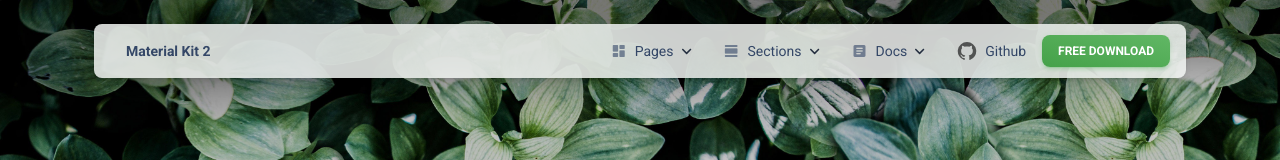
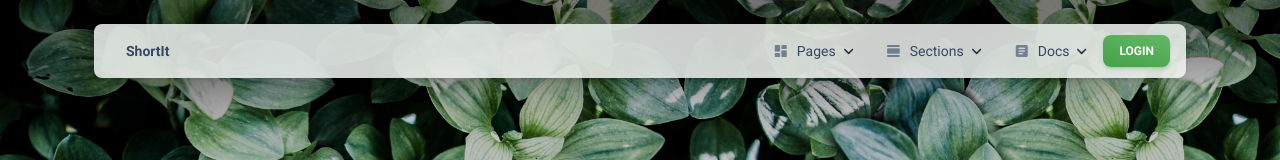
Before and after one commit to Chohanwool/shortIt, a Vue app: page / in a window 1280 px wide. Shown: the top 160 px of the page. Built offline with nearby package versions, Linux system fonts and the light colour scheme.

Commit message:
[Init] 메인페이지 > 네비게이션바 수정정

```diff
--- a/package.json
+++ b/package.json
@@ -10,7 +10,7 @@
   "dependencies": {
     "@popperjs/core": "2.11.5",
     "bootstrap": "5.1.3",
-    "pinia": "2.0.14",
+    "pinia": "^2.0.14",
     "prismjs": "1.28.0",
     "typed.js": "2.0.12",
     "vue": "3.2.36",
--- a/src/examples/navbars/NavbarDefault.vue
+++ b/src/examples/navbars/NavbarDefault.vue
@@ -8,6 +8,10 @@ import ArrDark from "@/assets/img/down-arrow-dark.svg";
 import downArrow from "@/assets/img/down-arrow.svg";
 import DownArrWhite from "@/assets/img/down-arrow-white.svg";
 
+import { useAppStore } from "@/stores/index.js";
+
+const appStore = useAppStore();
+
 const props = defineProps({
   action: {
     type: Object,
@@ -15,32 +19,34 @@ const props = defineProps({
     color: String,
     label: String,
     default: () => ({
-      route: "https://www.creative-tim.com/product/vue-material-kit",
+      route: "/",
       color: "bg-gradient-success",
-      label: "Free Download"
-    })
+      label: "Login",
+    }),
   },
   transparent: {
     type: Boolean,
-    default: false
+    default: false,
   },
   light: {
     type: Boolean,
-    default: false
+    default: false,
   },
   dark: {
     type: Boolean,
-    default: false
+    default: false,
   },
   sticky: {
     type: Boolean,
-    default: false
+    default: false,
   },
   darkText: {
     type: Boolean,
-    default: false
-  }
+    default: false,
+  },
 });
+
+console.log(props.action);
 
 // set arrow  color
 function getArrowColor() {
@@ -108,6 +114,7 @@ watch(
           : 'container-fluid px-0'
       "
     >
+      <!-- Web -->
       <RouterLink
         class="navbar-brand d-none d-md-block"
         :class="[
@@ -120,8 +127,11 @@ watch(
         title="Designed and Coded by Creative Tim"
         data-placement="bottom"
       >
-        Material Kit 2
+      {{ appStore.siteTitle }}
       </RouterLink>
+      <!-- Web -->
+
+      <!-- Mobile -->
       <RouterLink
         class="navbar-brand d-block d-md-none"
         :class="
@@ -134,13 +144,19 @@ watch(
         title="Designed and Coded by Creative Tim"
         data-placement="bottom"
       >
-        Material Design
+        {{ appStore.siteTitle }}
       </RouterLink>
+      <!-- Mobile -->
+
+      <!-- Mobile -->
       <a
-        href="https://www.creative-tim.com/product/vue-material-kit-pro"
+        href=""
         class="btn btn-sm bg-gradient-success mb-0 ms-auto d-lg-none d-block"
-        >Buy Now</a
+        >Login</a
       >
+      <!--// Mobile -->
+
+      <!-- Mobile -->
       <button
         class="navbar-toggler shadow-none ms-2"
         type="button"
@@ -156,6 +172,9 @@ watch(
           <span class="navbar-toggler-bar bar3"></span>
         </span>
       </button>
+      <!--// Mobile -->
+
+      <!-- Nav components -->
       <div
         class="collapse navbar-collapse w-100 pt-3 pb-2 py-lg-0"
         id="navigation"
@@ -908,7 +927,7 @@ watch(
               </div>
             </div>
           </li>
-          <li class="nav-item dropdown dropdown-hover mx-2">
+          <!-- <li class="nav-item dropdown dropdown-hover mx-2">
             <a
               href="https://www.github.com/creativetimofficial/vue-material-kit"
               class="nav-link d-flex cursor-pointer align-items-center"
@@ -928,8 +947,11 @@ watch(
               </svg>
               Github
             </a>
-          </li>
+          </li> -->
         </ul>
+        <!--// Nav components -->
+
+        <!-- Login 버튼 -->
         <ul class="navbar-nav d-lg-block d-none">
           <li class="nav-item">
             <a
@@ -941,6 +963,7 @@ watch(
             >
           </li>
         </ul>
+        <!--// Login 버튼 -->
       </div>
     </div>
   </nav>
--- a/src/stores/index.js
+++ b/src/stores/index.js
@@ -3,5 +3,6 @@ import bootstrap from "bootstrap/dist/js/bootstrap.min.js";
 export const useAppStore = defineStore("storeId", {
   state: () => ({
     bootstrap,
+    siteTitle: 'ShortIt',
   }),
 });
--- a/src/views/Presentation/PresentationView.vue
+++ b/src/views/Presentation/PresentationView.vue
@@ -42,13 +42,23 @@ onUnmounted(() => {
 </script>
 
 <template>
+  <!-- NavBar -->
   <div class="container position-sticky z-index-sticky top-0">
     <div class="row">
       <div class="col-12">
-        <NavbarDefault :sticky="true" />
+        <NavbarDefault
+          :sticky="true"
+          :action="{
+            route: '/login',
+            label: 'Login',
+            color: 'bg-gradient-success',
+          }"
+        />
       </div>
     </div>
   </div>
+  <!--// NavBar -->
+
   <Header>
     <div
       class="page-header min-vh-75"
```
